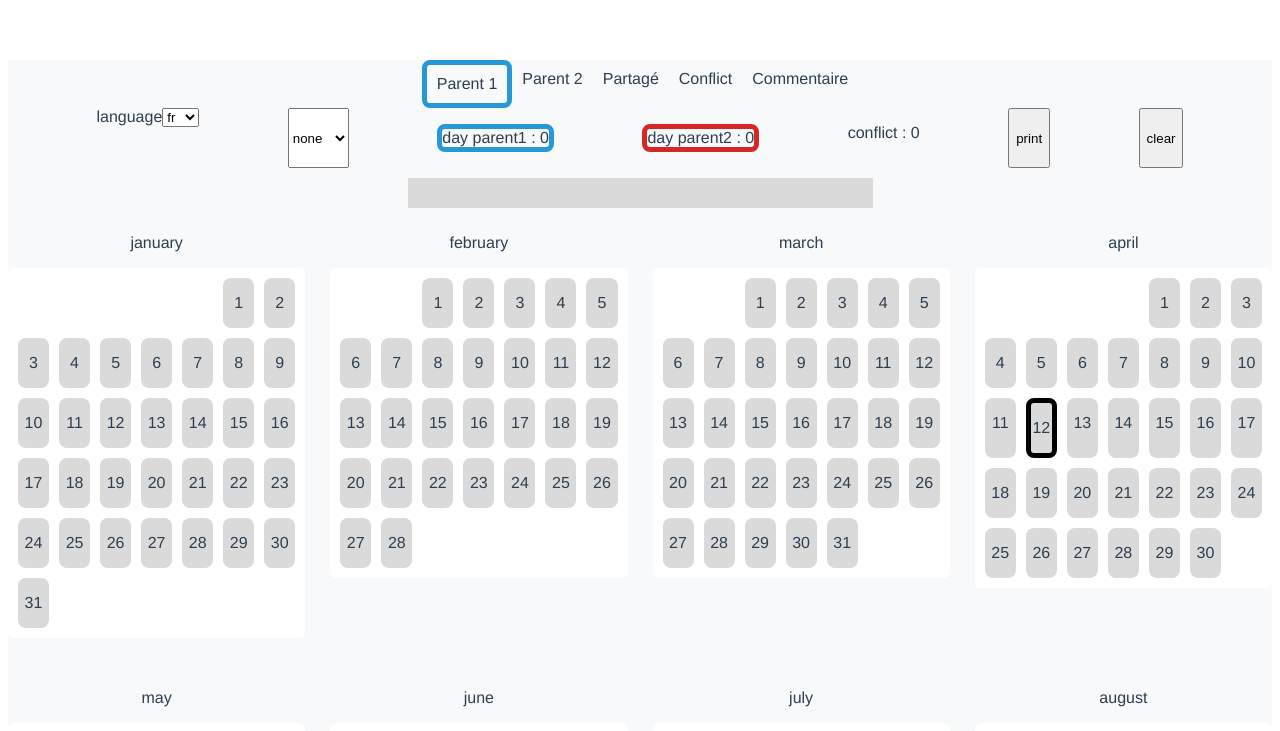
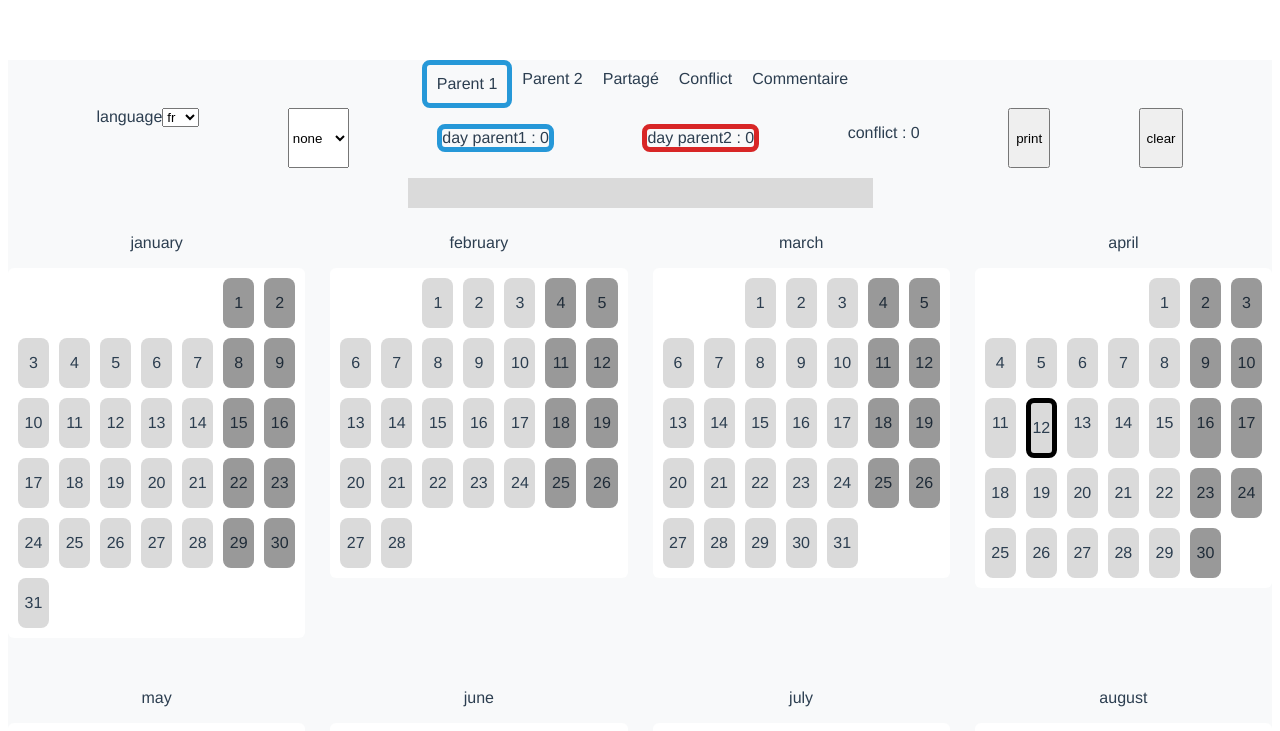
Before and after one commit to jeremybourqui/TBCalendrier, a Vue app: page / in a window 1280 px wide. Shown: the top 731 px of the page. Built offline with nearby package versions, Linux system fonts and the light colour scheme.

Commit message:
darker weekdend

```diff
--- a/src/App.vue
+++ b/src/App.vue
@@ -296,6 +296,7 @@
   grid-template-columns: repeat(4, 1fr);
   grid-template-rows: repeat(3, 1fr);
   grid-gap: 25px;
+  user-select: none;
 }
 
 .conflict {
--- a/src/components/DayShortcut.vue
+++ b/src/components/DayShortcut.vue
@@ -328,6 +328,10 @@
   border-radius: 8px;
 }
 
+.day:nth-child(7n -1),.day:nth-child(7n) {
+  filter: brightness(70%);
+}
+
 .neutral {
   background-color: #dadada;
 }
```
